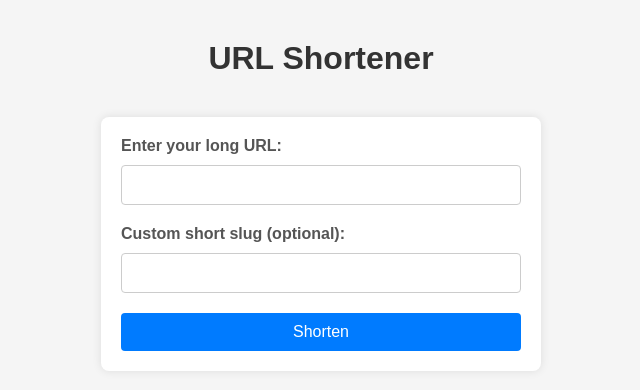
After one commit to ferdy113/shortenerlink, a PHP site: page /Main.php in a window 1280 px wide. The commit adds this page. Shown: the top 390 px of the page, without its empty margins (319-959 px from the left). Run offline with PHP 8.4, Linux system fonts and the light colour scheme.

Commit message:
Add files via upload

```diff
--- /dev/null
+++ b/Main.php
@@ -0,0 +1,132 @@
+<!DOCTYPE html>
+<html>
+<head>
+    <title>Main Page</title>
+    <style>
+        body {
+            font-family: Arial, sans-serif;
+            margin: 0;
+            padding: 0;
+            background-color: #f5f5f5;
+        }
+
+        h1 {
+            text-align: center;
+            margin: 40px 0;
+            color: #333333;
+        }
+
+        .container {
+            max-width: 400px;
+            margin: 0 auto;
+            padding: 20px;
+            background-color: #ffffff;
+            border-radius: 8px;
+            box-shadow: 0 0 10px rgba(0, 0, 0, 0.1);
+        }
+
+        form {
+            display: flex;
+            flex-direction: column;
+        }
+
+        label {
+            margin-bottom: 10px;
+            font-weight: bold;
+            color: #555555;
+        }
+
+        input[type="text"], input[type="password"] {
+            padding: 10px;
+            font-size: 16px;
+            border: 1px solid #cccccc;
+            border-radius: 4px;
+            margin-bottom: 20px;
+        }
+
+        input[type="submit"] {
+            padding: 10px 20px;
+            font-size: 16px;
+            border: none;
+            border-radius: 4px;
+            background-color: #007bff;
+            color: #ffffff;
+            cursor: pointer;
+            transition: background-color 0.3s ease;
+        }
+
+        input[type="submit"]:hover {
+            background-color: #0056b3;
+        }
+    </style>
+</head>
+<body>
+    <h1>URL Shortener</h1>
+    <div class="container">
+        <form method="post">
+            <label for="original_url">Enter your long URL:</label>
+            <input type="text" name="original_url" id="original_url" required>
+            <label for="short_code">Custom short slug (optional):</label>
+            <input type="text" name="short_code" id="short_code">
+            <input type="submit" value="Shorten">
+        </form>
+    </div>
+</body>
+</html>
+
+
+    <?php
+    if ($_SERVER["REQUEST_METHOD"] === "POST") {
+        $original_url = $_POST['original_url'];
+        $short_code = $_POST['short_code'] ?? '';
+
+        // Validate the URL
+        if (filter_var($original_url, FILTER_VALIDATE_URL)) {
+            $connect = mysqli_connect("localhost", "root", "", "shortenerlink");
+
+            if (!$connect) {
+                die("Connection failed: " . mysqli_connect_error());
+            }
+
+            // Check if the custom short slug is already in use
+            if (!empty($short_code)) {
+                $query = "SELECT * FROM urlshort WHERE short_code = '$short_code'";
+                $result = mysqli_query($connect, $query);
+
+                if (mysqli_num_rows($result) > 0) {
+                    echo "Custom short slug is already in use. Please choose a different one.";
+                    exit;
+                }
+            } else {
+                // Generate a random short code
+                $length = 6;
+                $characters = '0123456789abcdefghijklmnopqrstuvwxyzABCDEFGHIJKLMNOPQRSTUVWXYZ';
+                $short_code = '';
+
+                for ($i = 0; $i < $length; $i++) {
+                    $random_index = mt_rand(0, strlen($characters) - 1);
+                    $short_code .= $characters[$random_index];
+                }
+            }
+
+            // Save the original URL and short code in the database
+            $query = "INSERT INTO urlshort (original_url, short_code, visit_count) VALUES ('$original_url', '$short_code', 0)";
+            $result = mysqli_query($connect, $query);
+
+            if ($result) {
+                $shortened_url = "http://your_web_domain.com/$short_code"; // Replace 'your_web_domain.com' with your actual domain
+
+                echo "<p>Shortened URL: <a href='$shortened_url'>$shortened_url</a></p>";
+                echo "<ul><li>Original URL: <a href='$original_url' target='_blank'>$original_url</a></li></ul>";
+            } else {
+                echo "Error saving data: " . mysqli_error($connect);
+            }
+
+            mysqli_close($connect);
+        } else {
+            echo "Invalid URL. Please enter a valid URL.";
+        }
+    }
+    ?>
+</body>
+</html>
--- a/login.php
+++ b/login.php
@@ -7,7 +7,7 @@ if(isset($_POST['Login'])){
     $query="SELECT * FROM username WHERE Username='$username' AND Password='$password';";
     $gas=mysqli_query($connect, $query);
     if($gas->num_rows>0){
-        header('Location:home.php');
+        header('Location:Main.php');
     }
         else{
             echo'
```
